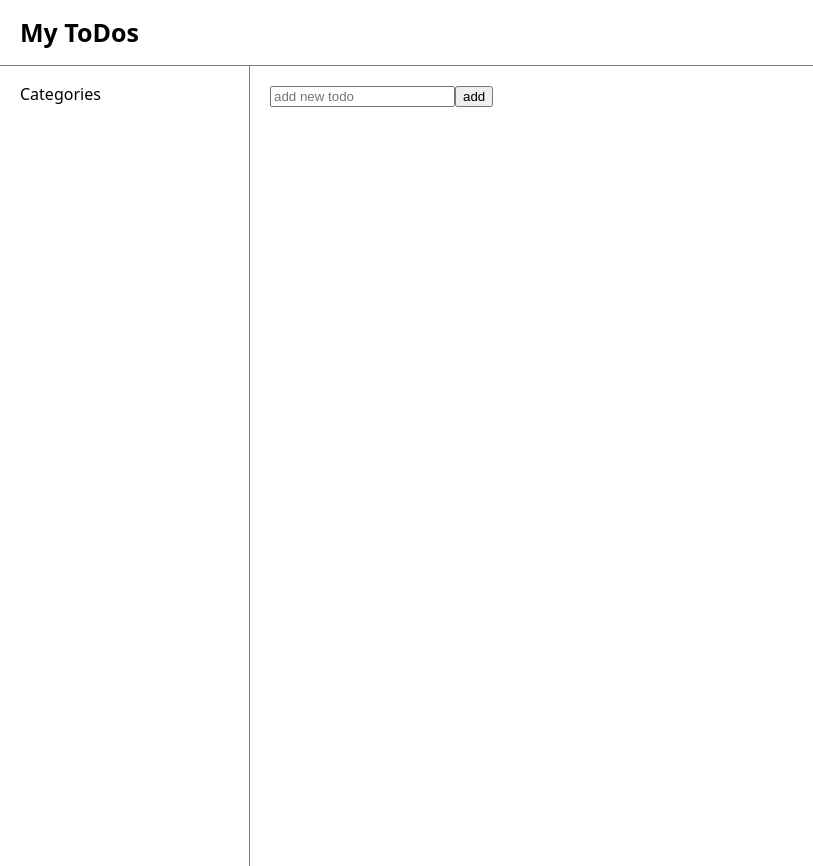
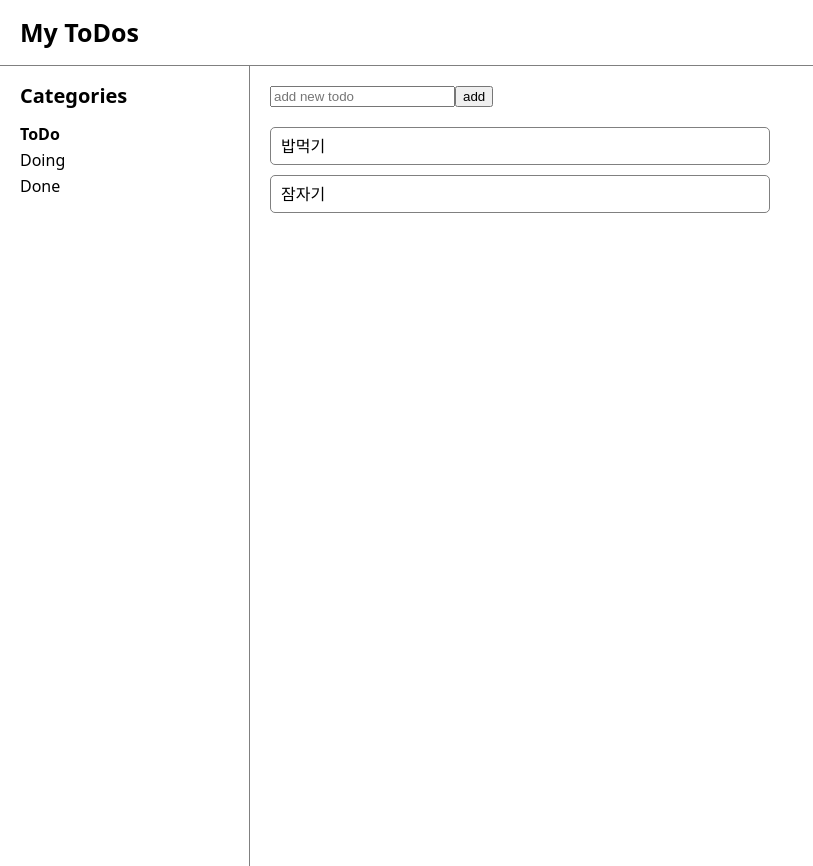
Before and after one commit to ckhe1215/todolist, a React (Create React App) app: page / in a window 1280 px wide. Shown: the whole page, without its empty margins (0-813 px from the left). Built offline with nearby package versions, Linux system fonts and the light colour scheme.

Commit message:
feat: create todos

```diff
--- /dev/null
+++ b/src/atoms.ts
@@ -0,0 +1,34 @@
+import { atom, selector } from "recoil";
+
+interface IToDo {
+  id: number;
+  text: string;
+  category: string;
+}
+
+export const todoState = atom<IToDo[]>({
+  key: "todos",
+  default: [
+    { id: 0, text: "밥먹기", category: "ToDo" },
+    { id: 1, text: "잠자기", category: "ToDo" },
+  ],
+});
+
+export const currentCategoryState = atom({
+  key: "currentCategory",
+  default: "ToDo",
+});
+
+export const categoryState = atom({
+  key: "categories",
+  default: ["ToDo", "Doing", "Done"],
+});
+
+export const currentTodoState = selector({
+  key: "currentCategoryToDos",
+  get: ({ get }) => {
+    const todos = get(todoState);
+    const category = get(currentCategoryState);
+    return todos.filter((item) => item.category === category);
+  },
+});
--- a/src/components/Categories.tsx
+++ b/src/components/Categories.tsx
@@ -1,5 +1,7 @@
 import React from "react";
+import { useRecoilState, useRecoilValue } from "recoil";
 import { styled } from "styled-components";
+import { categoryState, currentCategoryState } from "../atoms";
 
 const Aside = styled.aside`
   width: 250px;
@@ -8,6 +10,44 @@ const Aside = styled.aside`
   padding: 20px;
 `;
 
+const Title = styled.h2`
+  font-size: 20px;
+  font-weight: bold;
+`;
+
+const List = styled.ul`
+  margin-top: 20px;
+  li {
+    margin-bottom: 10px;
+  }
+  li:hover {
+    font-size: 18px;
+    cursor: pointer;
+  }
+`;
+
+const Selected = styled.li`
+  font-weight: bold;
+`;
+
 export default function Categories() {
-  return <Aside>Categories</Aside>;
+  const categories = useRecoilValue(categoryState);
+  const [currentCategory, setCurrentState] =
+    useRecoilState(currentCategoryState);
+  return (
+    <Aside>
+      <Title>Categories</Title>
+      <List>
+        {categories.map((item) =>
+          item === currentCategory ? (
+            <Selected key={item}>{item}</Selected>
+          ) : (
+            <li key={item} onClick={() => setCurrentState(item)}>
+              {item}
+            </li>
+          )
+        )}
+      </List>
+    </Aside>
+  );
 }
--- /dev/null
+++ b/src/components/CreateToDo.tsx
@@ -0,0 +1,35 @@
+import React, { useState } from "react";
+import { useRecoilValue, useSetRecoilState } from "recoil";
+import { currentCategoryState, todoState } from "../atoms";
+
+export default function CreateToDo() {
+  const [inputValue, setInputValue] = useState("");
+  const currentCategory = useRecoilValue(currentCategoryState);
+  const setToDo = useSetRecoilState(todoState);
+  const onSubmit = (event: React.FormEvent<HTMLFormElement>) => {
+    event.preventDefault();
+    setInputValue("");
+    setToDo((prev) => [
+      ...prev,
+      {
+        id: Date.now(),
+        text: inputValue,
+        category: currentCategory,
+      },
+    ]);
+  };
+  const onChange = (event: React.FormEvent<HTMLInputElement>) => {
+    setInputValue(event.currentTarget.value);
+  };
+  return (
+    <form onSubmit={onSubmit}>
+      <input
+        type="text"
+        onChange={onChange}
+        value={inputValue}
+        placeholder="add new todo"
+      />
+      <button>add</button>
+    </form>
+  );
+}
--- a/src/components/ToDoList.tsx
+++ b/src/components/ToDoList.tsx
@@ -1,5 +1,7 @@
 import React from "react";
 import { styled } from "styled-components";
+import ToDos from "./ToDos";
+import CreateToDo from "./CreateToDo";
 
 const Wrapper = styled.div`
   padding: 20px;
@@ -8,10 +10,8 @@ const Wrapper = styled.div`
 export default function ToDoList() {
   return (
     <Wrapper>
-      <form>
-        <input type="text" placeholder="add new todo" />
-        <button>add</button>
-      </form>
+      <CreateToDo />
+      <ToDos />
     </Wrapper>
   );
 }
--- /dev/null
+++ b/src/components/ToDos.tsx
@@ -0,0 +1,27 @@
+import React from "react";
+import { useRecoilValue } from "recoil";
+import { styled } from "styled-components";
+import { currentTodoState } from "../atoms";
+
+const Wrapper = styled.div`
+  margin-top: 20px;
+`;
+
+const Card = styled.div`
+  border: 1px solid gray;
+  border-radius: 5px;
+  padding: 10px;
+  margin-top: 10px;
+  width: 500px;
+`;
+
+export default function ToDos() {
+  const todos = useRecoilValue(currentTodoState);
+  return (
+    <Wrapper>
+      {todos.map((item) => (
+        <Card key={item.text}>{item.text}</Card>
+      ))}
+    </Wrapper>
+  );
+}
```
